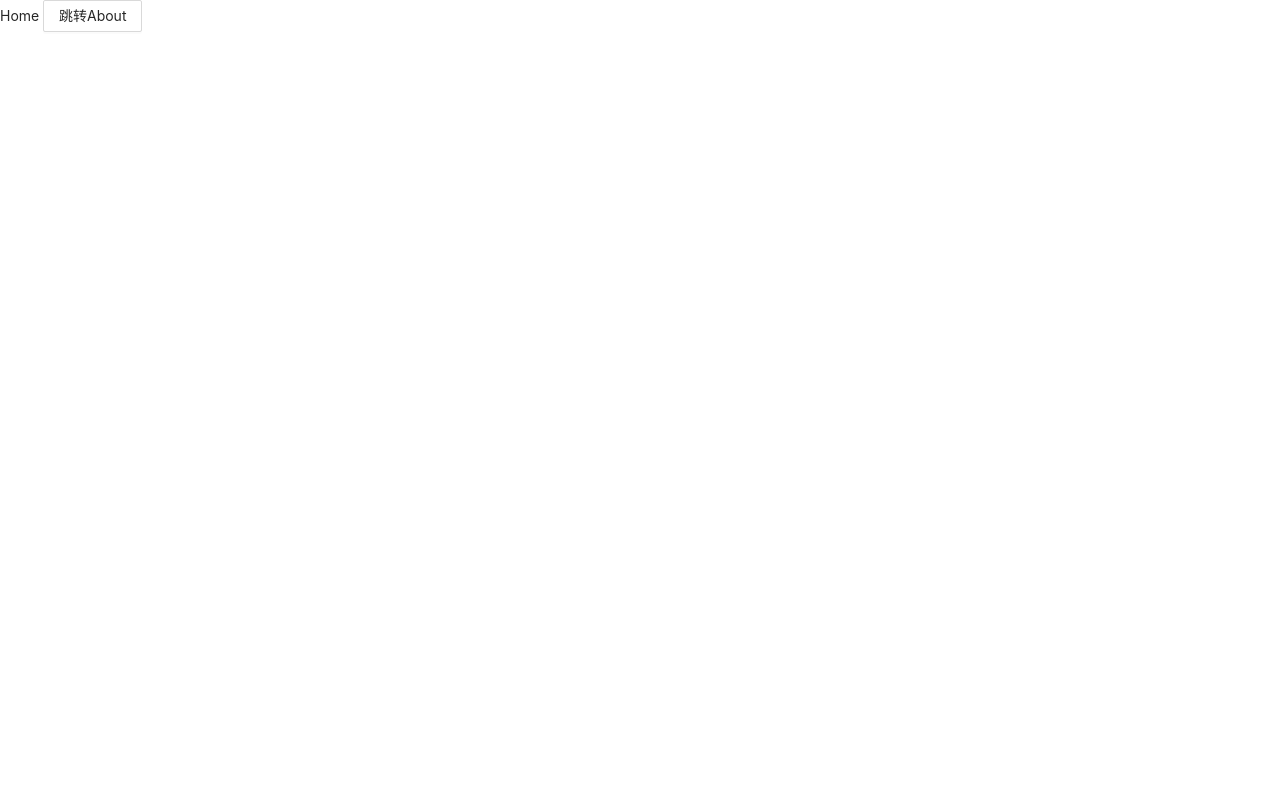
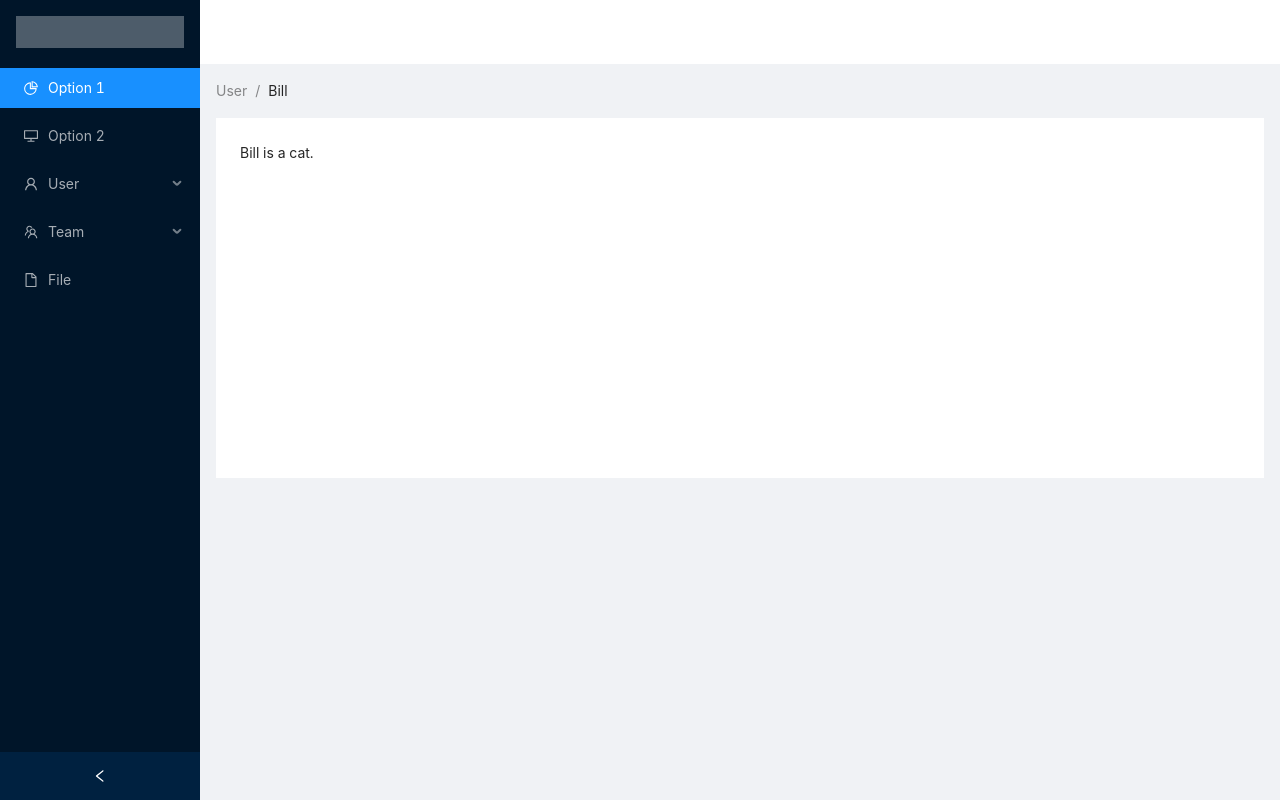
Before and after one commit to KimZing/kimzing-web, a Vue app in the folder vite3-vue3-antd-ts/: page / in a window 1280 px wide. Built offline with nearby package versions, Linux system fonts and the light colour scheme.

Commit message:
完善项目

```diff
--- a/vite3-vue3-antd-ts/src/App.vue
+++ b/vite3-vue3-antd-ts/src/App.vue
@@ -1,8 +1,3 @@
-<script setup lang="ts">
-</script>
-
 <template>
   <router-view />
 </template>
-
-<style scoped></style>
--- /dev/null
+++ b/vite3-vue3-antd-ts/src/layout/layout.vue
@@ -0,0 +1,69 @@
+<template>
+  <a-layout style="min-height: 100vh">
+    <a-layout-sider v-model:collapsed="collapsed" collapsible>
+      <div class="logo" />
+      <a-menu v-model:selectedKeys="selectedKeys" theme="dark" mode="inline">
+        <a-menu v-model:selectedKeys="selectedKeys" theme="dark" mode="inline">
+          <a-menu-item key="1">
+            <pie-chart-outlined />
+            <span>Option 1</span>
+          </a-menu-item>
+          <a-menu-item key="2">
+            <desktop-outlined />
+            <span>Option 2</span>
+          </a-menu-item>
+          <a-sub-menu key="sub1">
+            <template #title>
+              <span>
+                <user-outlined />
+                <span>User</span>
+              </span>
+            </template>
+            <a-menu-item key="3"> Tom </a-menu-item>
+            <a-menu-item key="4"> Bill </a-menu-item>
+            <a-menu-item key="5"> Alex </a-menu-item>
+          </a-sub-menu>
+          <a-sub-menu key="sub2">
+            <template #title>
+              <span>
+                <team-outlined />
+                <span>Team</span>
+              </span>
+            </template>
+            <a-menu-item key="6"> Team 1 </a-menu-item>
+            <a-menu-item key="8"> Team 2 </a-menu-item>
+          </a-sub-menu>
+          <a-menu-item key="9">
+            <file-outlined />
+            <span>File</span>
+          </a-menu-item>
+        </a-menu>
+      </a-menu>
+    </a-layout-sider>
+    <a-layout>
+      <a-layout-header style="background: #fff; padding: 0" />
+      <a-layout-content style="margin: 0 16px">
+        <a-breadcrumb style="margin: 16px 0">
+          <a-breadcrumb-item>User</a-breadcrumb-item>
+          <a-breadcrumb-item>Bill</a-breadcrumb-item>
+        </a-breadcrumb>
+        <div :style="{ padding: '24px', background: '#fff', minHeight: '360px' }"> Bill is a cat. </div>
+      </a-layout-content>
+    </a-layout>
+  </a-layout>
+</template>
+<script setup lang="ts">
+import { PieChartOutlined, DesktopOutlined, UserOutlined, TeamOutlined, FileOutlined } from '@ant-design/icons-vue'
+import { ref } from 'vue'
+
+const collapsed = ref<boolean>(false)
+const selectedKeys = ref<string[]>(['1'])
+</script>
+
+<style scoped>
+.logo {
+  height: 32px;
+  margin: 16px;
+  background: rgba(255, 255, 255, 0.3);
+}
+</style>
--- /dev/null
+++ b/vite3-vue3-antd-ts/src/models/user/user.ts
@@ -0,0 +1,6 @@
+export interface User {
+    name: string
+    phone: string
+    age: number
+    gender: 'MAN' | 'WOMAN'
+}
--- a/vite3-vue3-antd-ts/src/router/index.ts
+++ b/vite3-vue3-antd-ts/src/router/index.ts
@@ -1,9 +1,9 @@
 import { createRouter, createWebHistory } from 'vue-router'
-import Home from '@/views/home/home.vue'
 import About from '@/views/about/about.vue'
+import Layout from '@/layout/layout.vue'
 
 const routes = [
-  { path:'/', component: Home },
+  { path:'/', component: Layout },
   { path:'/about', component: About }
 ]
 
--- a/vite3-vue3-antd-ts/src/utils/http.ts
+++ b/vite3-vue3-antd-ts/src/utils/http.ts
@@ -87,8 +87,9 @@ const responseSuccessHook = (response: AxiosResponse<Response<any>>) => {
   if (code === '0') {
     return data
   }
+
+  // 如果存在code码说明返回包含了标准的错误结构体
   if (code) {
-    // 如果存在code码说明返回包含了标准的错误结构体
     notice.error(code, message)
     return Promise.reject()
   }
```
Also changed, not shown: vite3-vue3-antd-ts/src/apis/info/info.ts (added, +9 -0 lines), vite3-vue3-antd-ts/src/views/about/about.vue (+2 -6 lines), vite3-vue3-antd-ts/src/views/home/home.vue (+2 -6 lines), 1 other file (tests, documents, lock files or other folders).
